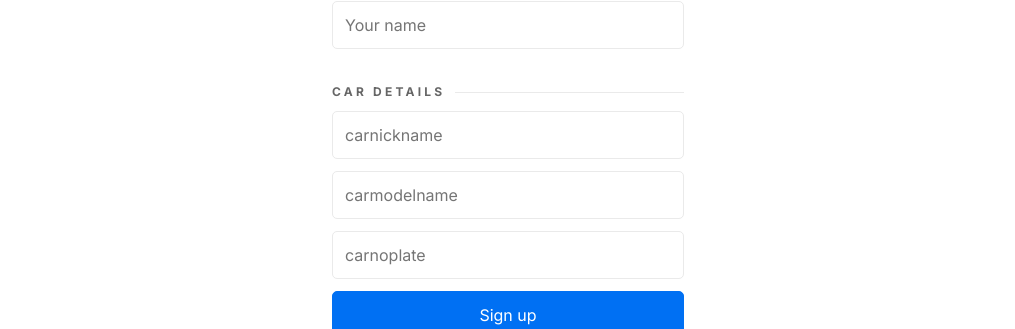
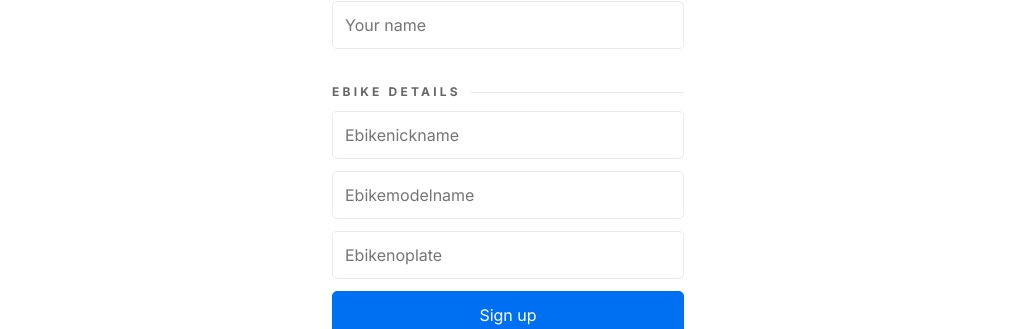
Before and after one commit to idealistraj9/QRMech-Final1, a Next.js app: page /sign-up in a window 1280 px wide. Shown: the part 382-711 px from the top of the page, without its empty margins (132-1147 px from the left). Built offline with nearby package versions, Linux system fonts and the light colour scheme; no server answers.

Commit message:
car to bike

```diff
--- a/api-lib/constants.js
+++ b/api-lib/constants.js
@@ -5,9 +5,9 @@ export const ValidateProps = {
     password: { type: 'string', minLength: 8 },
     email: { type: 'string', minLength: 1 },
     bio: { type: 'string', minLength: 0, maxLength: 160 },
-    carnickname: { type: 'string', minLength: 1, maxLength: 50 },
-    carmodelname: { type: 'string', minLength: 1, maxLength: 50 },
-    carnoplate: { type: 'string', minLength: 1, maxLength: 50 },
+    Ebikenickname: { type: 'string', minLength: 1, maxLength: 50 },
+    Ebikemodelname: { type: 'string', minLength: 1, maxLength: 50 },
+    Ebikenoplate: { type: 'string', minLength: 1, maxLength: 50 },
     credit:{type: 'integer', minLength: 1, maxLength: 50},
   },
   post: {
--- a/page-components/Auth/SignUp.jsx
+++ b/page-components/Auth/SignUp.jsx
@@ -16,9 +16,9 @@ const SignUp = () => {
   const passwordRef = useRef();
   const usernameRef = useRef();
   const nameRef = useRef();
-  const carnicknameref = useRef();
-  const carmodelnameref = useRef();
-  const carnoplateref = useRef();
+  const Ebikenicknameref = useRef();
+  const Ebikemodelnameref = useRef();
+  const Ebikenoplateref = useRef();
 
   const { data ,mutate } = useCurrentUser();
   console.log(data);
@@ -39,9 +39,9 @@ const SignUp = () => {
             password: passwordRef.current.value,
             username: usernameRef.current.value,
             name: nameRef.current.value,
-            carnickname: carnicknameref.current.value,
-            carmodelname: carmodelnameref.current.value,
-            carnoplate: carnoplateref.current.value,
+            Ebikenickname: Ebikenicknameref.current.value,
+            Ebikemodelname: Ebikemodelnameref.current.value,
+            Ebikenoplate: Ebikenoplateref.current.value,
           }),
         });
         mutate({ user: response.user }, false);
@@ -109,32 +109,32 @@ const SignUp = () => {
           />
           <Spacer size={1} axis="vertical" />
           <Container alignItems="center">
-            <p className={styles.subtitle}>car details</p>
+            <p className={styles.subtitle}>Ebike details</p>
             <div className={styles.seperator} />
           </Container>
           <Input
-            ref={carnicknameref}
-            autoComplete="carnickname"
-            placeholder="carnickname"
-            ariaLabel="carnickname"
+            ref={Ebikenicknameref}
+            autoComplete="Ebikenickname"
+            placeholder="Ebikenickname"
+            ariaLabel="Ebikenickname"
             size="large"
             required
           />
           <Spacer size={0.5} axis="vertical" />
           <Input
-            ref={carmodelnameref}
-            autoComplete="carmodelname"
-            placeholder="carmodelname"
-            ariaLabel="carmodelname"
+            ref={Ebikemodelnameref}
+            autoComplete="Ebikemodelname"
+            placeholder="Ebikemodelname"
+            ariaLabel="Ebikemodelname"
             size="large"
             required
           />
           <Spacer size={0.5} axis="vertical" />
           <Input
-            ref={carnoplateref}
-            autoComplete="carnoplate"
-            placeholder="carnoplate"
-            ariaLabel="carnoplate"
+            ref={Ebikenoplateref}
+            autoComplete="Ebikenoplate"
+            placeholder="Ebikenoplate"
+            ariaLabel="Ebikenoplate"
             size="large"
             required
           />
--- a/page-components/Dashboard/Dashboard.module.css
+++ b/page-components/Dashboard/Dashboard.module.css
@@ -4,7 +4,7 @@
 }
 .img {
   border-radius: 5%;
-  width: 100%;
+  width: 50%;
 }
 .title {
   background-color: #0070f3;
@@ -18,7 +18,7 @@
   height: calc(100vh - var(--nav-height));
   background-color: var(--background);
 }
-.car {
+.Ebike {
   background-color: var(--background);
   color: var(--nav-height);
   text-align: center;
--- a/page-components/Settings/Settings.module.css
+++ b/page-components/Settings/Settings.module.css
@@ -1,4 +1,4 @@
-.card {
+.Ebiked {
   margin-bottom: 1rem;
   background: var(--background);
   border-radius: 5px;
--- a/page-components/Settings/index.jsx
+++ b/page-components/Settings/index.jsx
@@ -76,7 +76,7 @@ const Auth = () => {
   }, []);
 
   return (
-    <section className={styles.card}>
+    <section className={styles.Ebiked}>
       <h4 className={styles.sectionTitle}>Password</h4>
       <form onSubmit={onSubmit}>
         <Input
@@ -161,7 +161,7 @@ const AboutYou = ({ user, mutate }) => {
   }, [user]);
 
   return (
-    <section className={styles.card}>
+    <section className={styles.Ebiked}>
       <h4 className={styles.sectionTitle}>About You</h4>
       <form onSubmit={onSubmit}>
         <Input ref={usernameRef} label="Your Username" />
```
Also changed, not shown: api-lib/db/user.js (+6 -6 lines), page-components/Dashboard/Dashboard.jsx (+36 -12 lines), pages/api/users/index.js (+8 -8 lines), public/images/bike.png (deleted), public/images/car.png.
